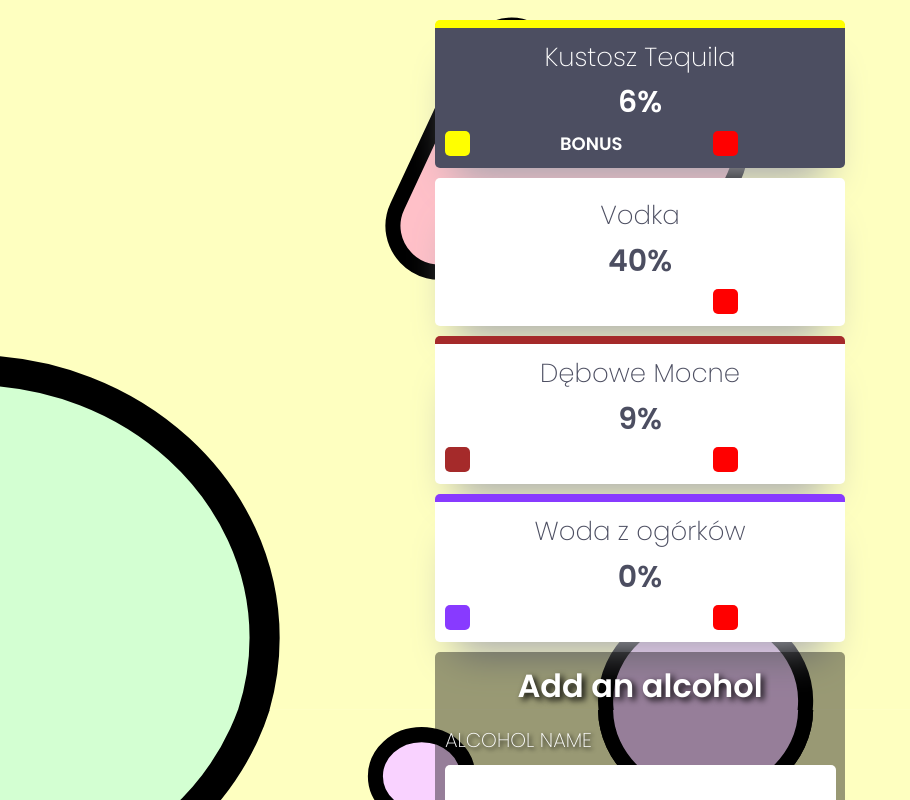
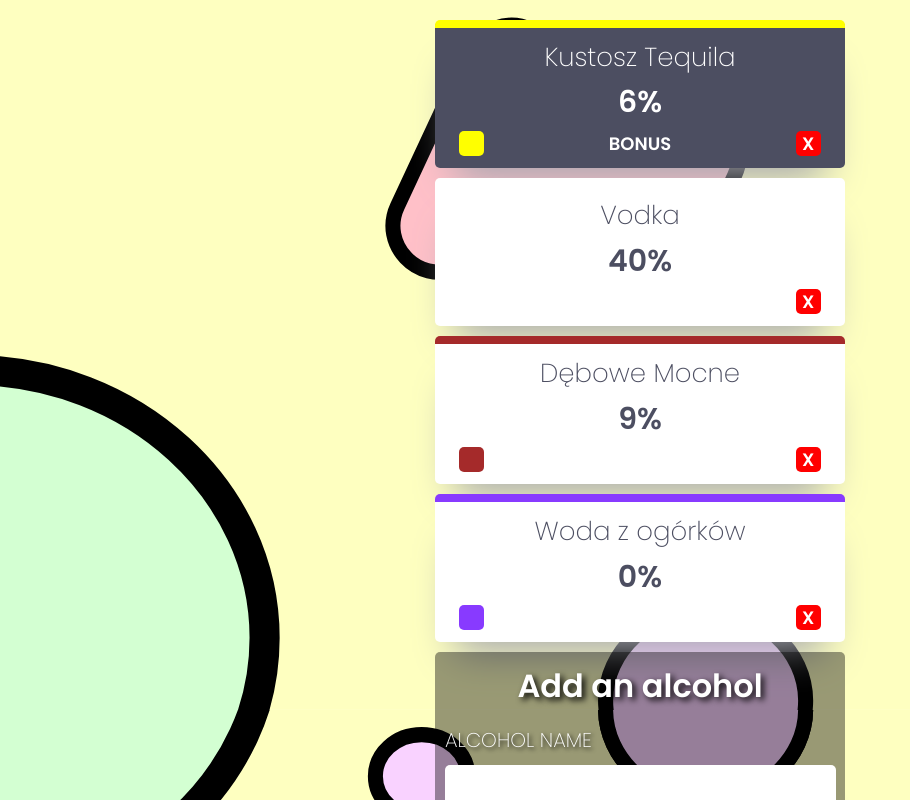
Before and after one commit to Sharqiewicz/Vodcat, a React (Create React App) app: page / in a window 1280 px wide. Shown: the top 800 px of the page, without its empty margins (0-910 px from the left). Built offline with nearby package versions, Linux system fonts and the light colour scheme.

Commit message:
add posibility to remove players

```diff
--- a/src/components/Item/Item.styles.ts
+++ b/src/components/Item/Item.styles.ts
@@ -24,11 +24,11 @@ export const ItemName = styled.div`
 `;
 
 export const ItemStats = styled.div`
-  width: 75%;
+  width: 100%;
   align-items: center;
   display: flex;
   flex-wrap: wrap;
-  justify-content: space-between;
+  justify-content: space-around;
 `;
 export const ItemColor = styled.div`
   width: 25px;
@@ -38,10 +38,17 @@ export const ItemColor = styled.div`
 `;
 
 export const ItemRemove = styled.div`
-  width: 25px;
-  height: 25px;
+  width: 15px;
+  height: 15px;
   background: red;
   border-radius: 5px;
+  padding: 5px;
+  display: flex;
+  align-items: center;
+  justify-content: center;
+  font-weight: 600;
+  color: white;
+  font-size: 18px;
 `;
 export const ItemPercentage = styled.div`
   font-weight: 600;
--- a/src/components/Item/Item.tsx
+++ b/src/components/Item/Item.tsx
@@ -19,7 +19,9 @@ export const Item = (props: any) => {
             console.log('click');
             dispatch(removeItem(props.id));
           }}
-        ></ItemRemove>
+        >
+          X
+        </ItemRemove>
       </ItemStats>
     </ItemContainer>
   );
--- a/src/components/PlayerCard/PlayerCard.styles.ts
+++ b/src/components/PlayerCard/PlayerCard.styles.ts
@@ -1,7 +1,7 @@
 import styled from 'styled-components';
 
 export const Container = styled.div`
-    background: ${props => props.theme.bonus ? 'var(--veryDarkBlue)' : 'white'} ;
+  background: ${(props) => (props.theme.bonus ? 'var(--veryDarkBlue)' : 'white')};
   width: 100%;
   margin-bottom: 10px;
   display: flex;
@@ -12,13 +12,26 @@ export const Container = styled.div`
   padding: 10px;
   border-top: 10px solid var(--veryDarkBlue);
 
-    color: ${props => props.theme.bonus ? 'white' : 'var(--veryDarkBlue)'} ;
-
+  color: ${(props) => (props.theme.bonus ? 'white' : 'var(--veryDarkBlue)')};
 `;
 
-export const  Name = styled.div`
+export const Name = styled.div`
   text-align: center;
   width: 100%;
   font-size: 32px;
   font-weight: 200;
 `;
+
+export const PlayerRemove = styled.div`
+  width: 15px;
+  height: 15px;
+  background: red;
+  border-radius: 5px;
+  padding: 5px;
+  display: flex;
+  align-items: center;
+  justify-content: center;
+  font-weight: 600;
+  color: white;
+  font-size: 18px;
+`;
--- a/src/components/PlayerCard/PlayerCard.tsx
+++ b/src/components/PlayerCard/PlayerCard.tsx
@@ -1,12 +1,22 @@
 import React from 'react';
-import { Container, Name } from './PlayerCard.styles';
+import { Container, Name, PlayerRemove } from './PlayerCard.styles';
+import { useDispatch } from 'react-redux';
+import { removePlayer } from '../../storage/playersSlice';
 
 export const PlayerCard = (props: any) => {
   console.log(props);
+  const dispatch = useDispatch();
   return (
     <Container>
       <Name>{props.name}</Name>
       {props.withPoints ? <Name>{props.points}</Name> : null}
+      <PlayerRemove
+        onClick={() => {
+          dispatch(removePlayer(props.id));
+        }}
+      >
+        X
+      </PlayerRemove>
     </Container>
   );
 };
--- a/src/storage/playersSlice.ts
+++ b/src/storage/playersSlice.ts
@@ -32,14 +32,13 @@ export const playersSlice = createSlice({
       state.list.push({ name: action.payload, points: 0, id: getUniqueID() });
     },
     addPoints: (state, action: { payload: { id: string; points: number } }) => {
-      console.log('action', action);
-
       state.list = state.list.map((player) =>
         player.id === action.payload.id ? { ...player, points: player.points + action.payload.points } : player
       );
     },
     removePlayer: (state, action: { payload: string }) => {
-      state.list.filter((player) => player.id !== action.payload);
+      console.log('action', action);
+      state.list = state.list.filter((player) => player.id !== action.payload);
     },
   },
 });
```
Lines whose indentation alone changed are shown as unchanged.
